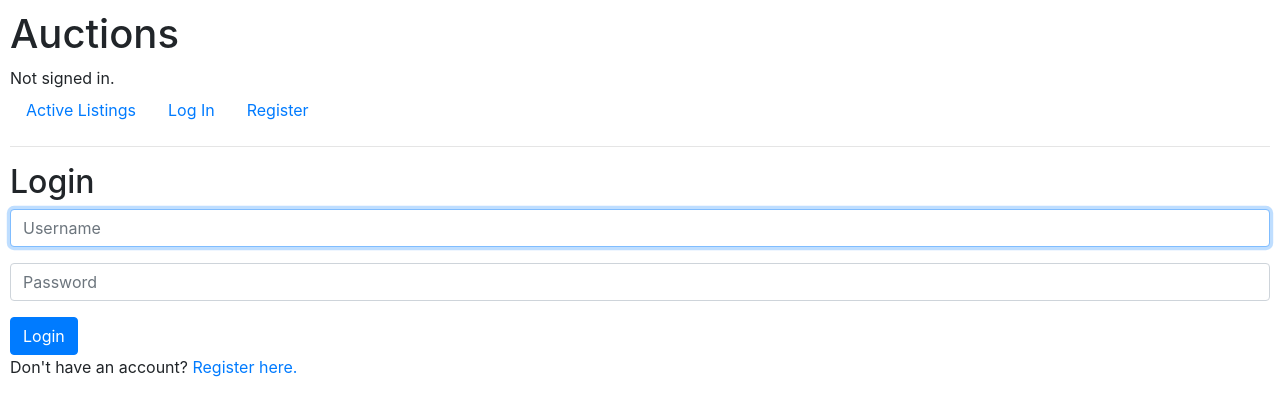
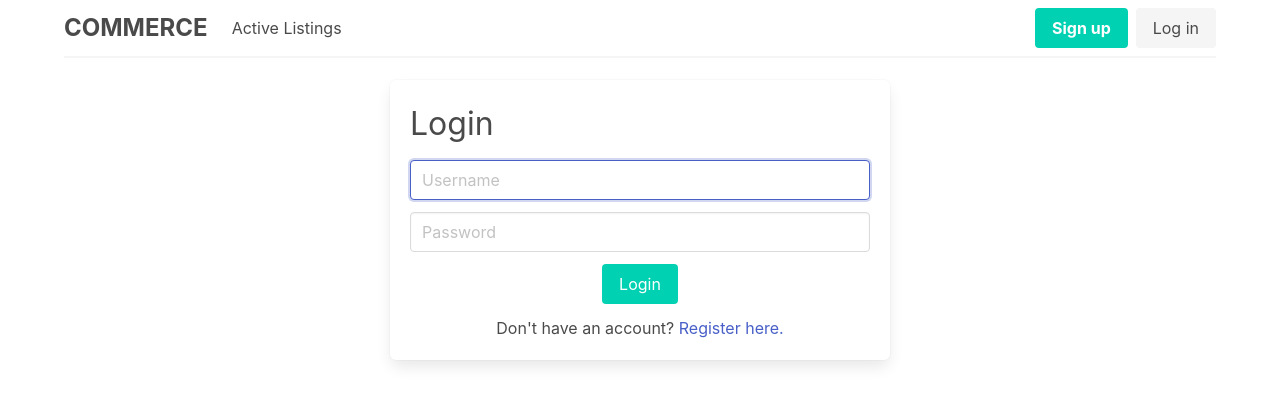
Before and after one commit to arrantate/CS50-Commerce, a Django app: page /login in a window 1280 px wide. Shown: the top 416 px of the page. Run offline with Django 3.2, Linux system fonts and the light colour scheme; some libraries are stand-ins or nearby versions.

Commit message:
Styled login and registration

```diff
--- a/auctions/static/auctions/styles.css
+++ b/auctions/static/auctions/styles.css
@@ -1,3 +1,3 @@
-body {
-    padding: 10px;
-}
+
+
+/*# sourceMappingURL=styles.css.map */
--- a/auctions/templates/auctions/index.html
+++ b/auctions/templates/auctions/index.html
@@ -1,6 +1,6 @@
 {% extends "auctions/layout.html" %}
 
-{% block body %}
+{% block content %}
     <h2>Active Listings</h2>
 
     TODO
--- a/auctions/templates/auctions/layout.html
+++ b/auctions/templates/auctions/layout.html
@@ -4,37 +4,22 @@
 <html lang="en">
     <head>
         <title>{% block title %}Auctions{% endblock %}</title>
-        <link rel="stylesheet" href="https://stackpath.bootstrapcdn.com/bootstrap/4.4.1/css/bootstrap.min.css" integrity="sha384-Vkoo8x4CGsO3+Hhxv8T/Q5PaXtkKtu6ug5TOeNV6gBiFeWPGFN9MuhOf23Q9Ifjh" crossorigin="anonymous">
-        <link href="{% static 'auctions/styles.css' %}" rel="stylesheet">
+        <link rel="stylesheet" href="https://cdnjs.cloudflare.com/ajax/libs/bulma/0.9.1/css/bulma.min.css">
+        <link rel="stylesheet" href="{% static 'auctions/styles.css' %}">
     </head>
     <body>
-        <h1>Auctions</h1>
-        <div>
-            {% if user.is_authenticated %}
-                Signed in as <strong>{{ user.username }}</strong>.
-            {% else %}
-                Not signed in.
+        <div class="container">
+
+            {% include 'auctions/nav.html' %}
+
+            {% if message %}
+                <div>{{ message }}</div>
             {% endif %}
+
+            {% block content %}
+            {% endblock %}
+
         </div>
-        <ul class="nav">
-            <li class="nav-item">
-                <a class="nav-link" href="{% url 'index' %}">Active Listings</a>
-            </li>
-            {% if user.is_authenticated %}
-                <li class="nav-item">
-                    <a class="nav-link" href="{% url 'logout' %}">Log Out</a>
-                </li>
-            {% else %}
-                <li class="nav-item">
-                    <a class="nav-link" href="{% url 'login' %}">Log In</a>
-                </li>
-                <li class="nav-item">
-                    <a class="nav-link" href="{% url 'register' %}">Register</a>
-                </li>
-            {% endif %}
-        </ul>
-        <hr>
-        {% block body %}
-        {% endblock %}
+
     </body>
 </html>
--- a/auctions/templates/auctions/login.html
+++ b/auctions/templates/auctions/login.html
@@ -1,24 +1,26 @@
 {% extends "auctions/layout.html" %}
 
-{% block body %}
+{% block content %}
 
-    <h2>Login</h2>
+    <div class="box" style="max-width: 500px; margin: auto;">
+        <h2 class="field is-size-3">Login</h2>
+        <form action="{% url 'login' %}" method="post">
+            {% csrf_token %}
+            <div class="field">
+                <input class="input" autofocus type="text" name="username" placeholder="Username">
+            </div>
+            <div class="field">
+                <input class="input" type="password" name="password" placeholder="Password">
+            </div>
+            <div class="field has-text-centered">
+                <input class="button is-primary" type="submit" value="Login">
+            </div>
 
-    {% if message %}
-        <div>{{ message }}</div>
-    {% endif %}
 
-    <form action="{% url 'login' %}" method="post">
-        {% csrf_token %}
-        <div class="form-group">
-            <input autofocus class="form-control" type="text" name="username" placeholder="Username">
+        </form>
+        <div class="level-item mt-3">
+            <span>Don't have an account? <a href="{% url 'register' %}"> Register here.</a></span>
         </div>
-        <div class="form-group">
-            <input class="form-control" type="password" name="password" placeholder="Password">
-        </div>
-        <input class="btn btn-primary" type="submit" value="Login">
-    </form>
-
-    Don't have an account? <a href="{% url 'register' %}">Register here.</a>
+    </div>
 
 {% endblock %}
--- /dev/null
+++ b/auctions/templates/auctions/nav.html
@@ -0,0 +1,62 @@
+<nav class="navbar has-shadow mb-5" role="navigation" aria-label="main navigation">
+    <div class="navbar-brand">
+        <a class="navbar-item has-text-weight-bold is-size-4" href="https://bulma.io">
+        COMMERCE
+        </a>
+
+        <a role="button" class="navbar-burger showNav" aria-label="menu" aria-expanded="false" data-target="navbarCommerce">
+        <span aria-hidden="true"></span>
+        <span aria-hidden="true"></span>
+        <span aria-hidden="true"></span>
+        </a>
+    </div>
+
+    <div id="navbarCommerce" class="navbar-menu">
+        <div class="navbar-start">
+        <a class="navbar-item" href="{% url 'index' %}">
+            Active Listings
+        </a>
+        </div>
+
+        <div class="navbar-end">
+            <div class="navbar-item">
+                {% if user.is_authenticated %}
+                    <span>Signed in as <strong>{{ user.username }}</strong>.</span>
+                {% endif %}
+            </div>
+        <div class="navbar-item">
+            <div class="buttons">
+                {% if user.is_authenticated %}
+                    <a class="button is-light" href="{% url 'logout' %}">
+                        Log out
+                    </a>
+                {% else %}
+                    <a class="button is-primary" href="{% url 'register' %}">
+                        <strong>Sign up</strong>
+                    </a>
+                    <a class="button is-light" href="{% url 'login' %}">
+                        Log in
+                    </a>
+                {% endif %}
+            </div>
+        </div>
+        </div>
+    </div>
+    </nav>
+
+    <script>
+        // Script to enable burger menu on smaller screens
+        document.addEventListener('DOMContentLoaded', () => {
+            const $navbarBurgers = Array.prototype.slice.call(document.querySelectorAll('.navbar-burger'), 0);
+            if ($navbarBurgers.length > 0) {
+                $navbarBurgers.forEach( el => {
+                    el.addEventListener('click', () => {
+                        const target = el.dataset.target;
+                        const $target = document.getElementById(target);
+                        el.classList.toggle('is-active');
+                        $target.classList.toggle('is-active');
+                    });
+                });
+            }
+        });
+    </script>
```
Also changed, not shown: auctions/templates/auctions/register.html (+20 -18 lines), auctions/static/auctions/styles.scss (added), 1 other file.
